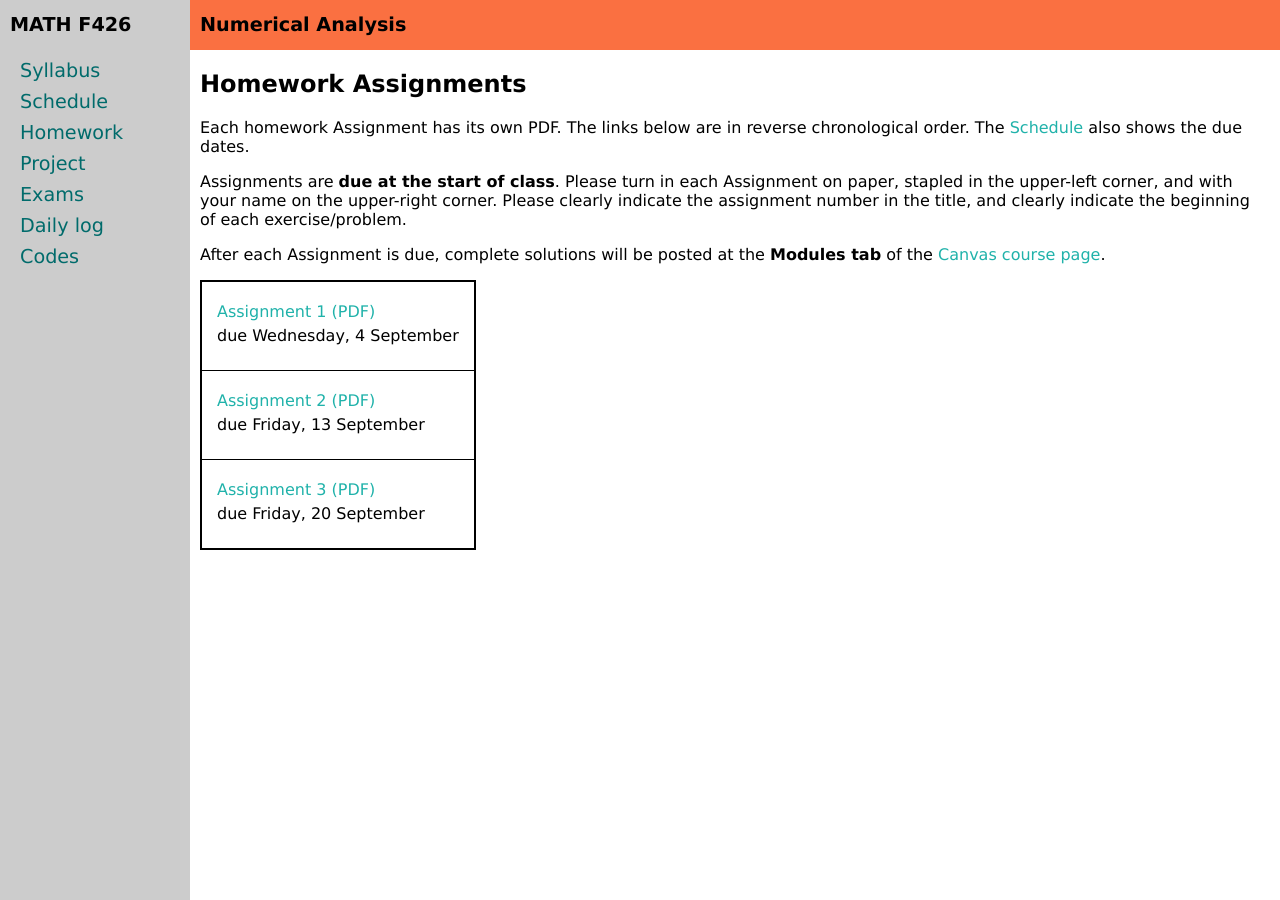
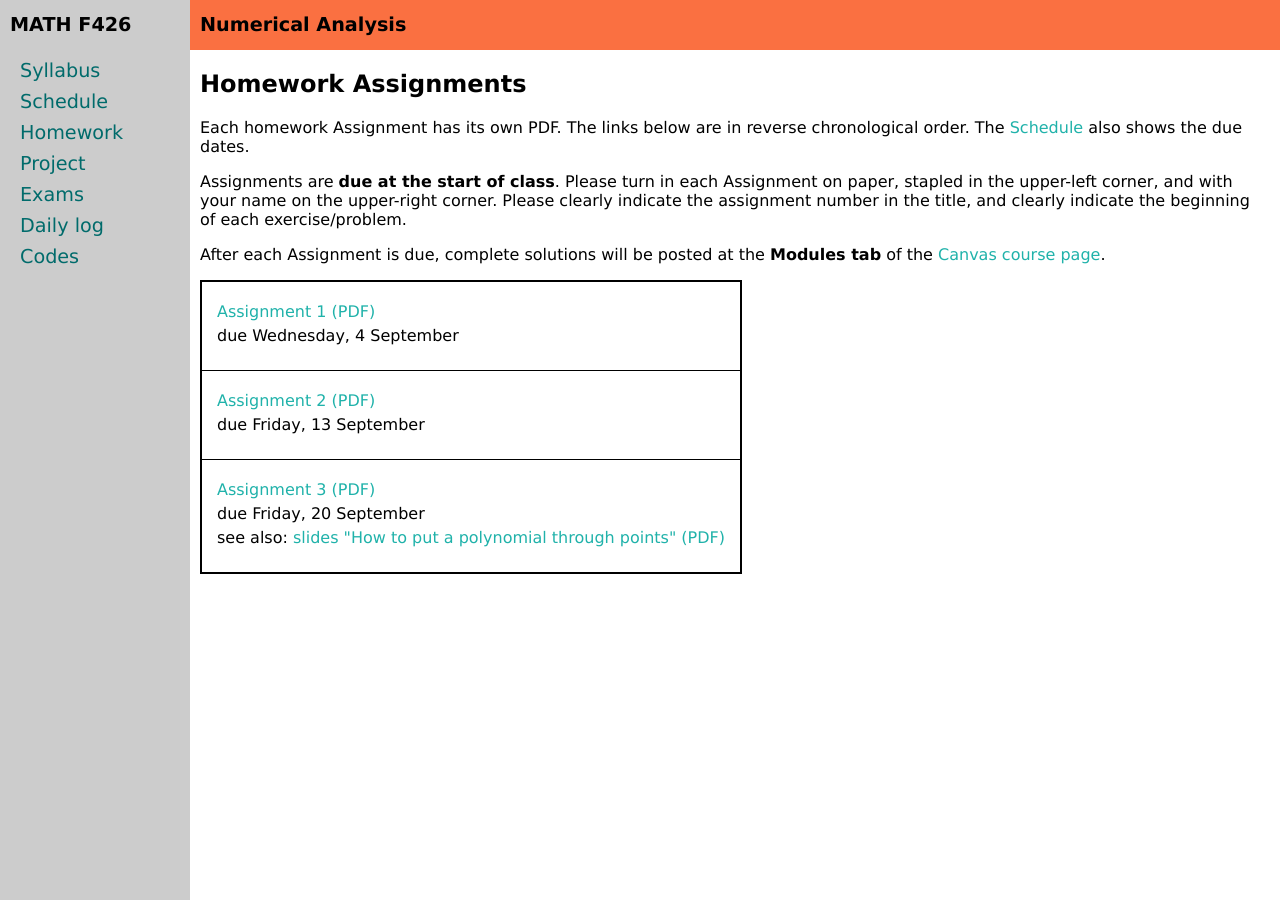
Before and after one commit to bueler/numerical, a Jekyll site: the page built from homework.md, in a window 1280 px wide. Built offline with Jekyll 4.4.1, drawn with Linux system fonts in a browser that asks for light colours.

Commit message:
put slides link on Homework tab too

```diff
--- a/_data/homework.yml
+++ b/_data/homework.yml
@@ -10,5 +10,5 @@ homework:
 - name: Assignment 3
   due: Friday, 20 September
   blank: A3.pdf
-  #seealsoname: Definitions and facts handout
-  #seealsopdf: https://bueler.github.io/fa/assets/handouts/getstarted.pdf
+  seealsoname: slides "How to put a polynomial through points"
+  seealsopdf: https://bueler.github.io/numerical/assets/slides/F24/polynonewt.pdf
```
